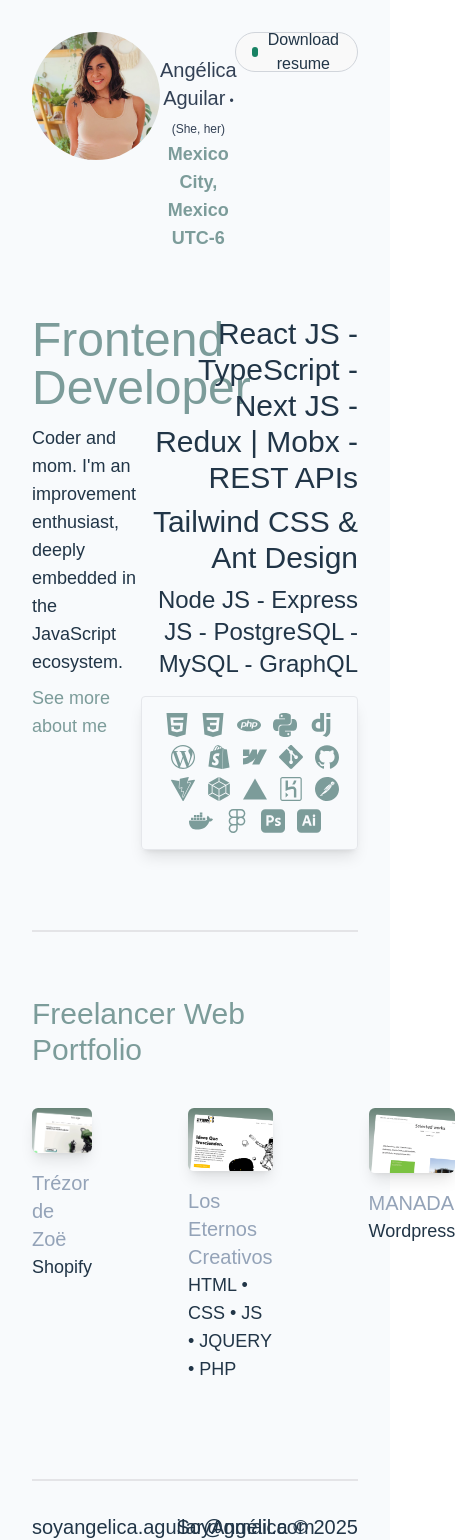
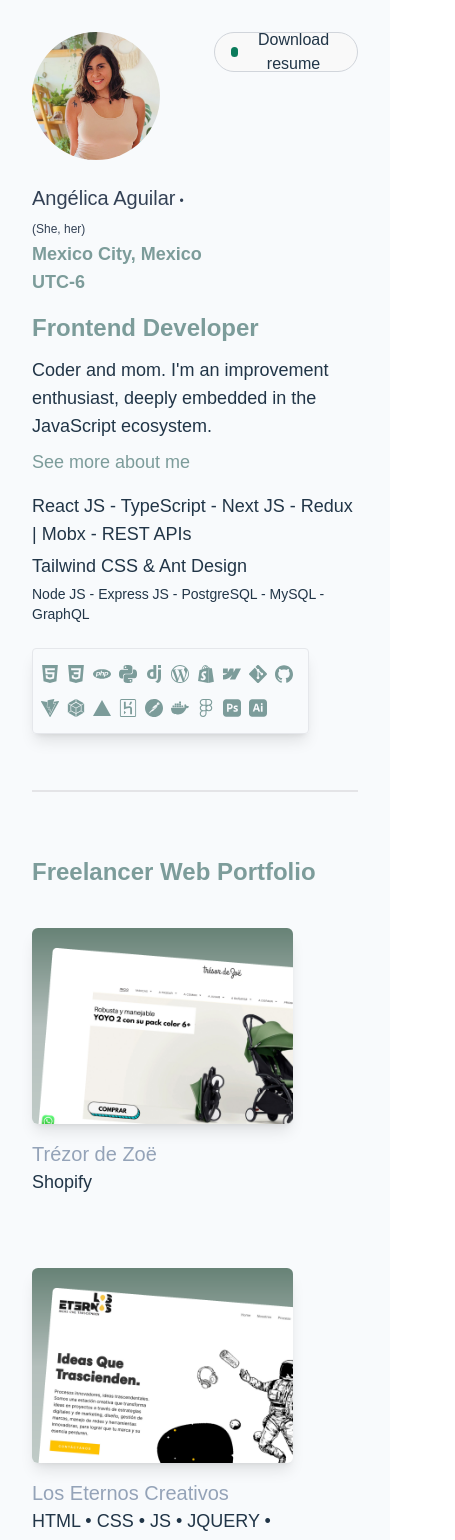
Before and after one commit to soyAngelica/portfolio2022, a React (Vite) app: page / in a window 390 px wide. Shown: the top 1540 px of the page, 455 px wide, since content can reach past the window. Built offline with nearby package versions, Linux system fonts and the light colour scheme; a web font is replaced by a local one.

Commit message:
responsive fixes

```diff
--- a/src/components/About/About.tsx
+++ b/src/components/About/About.tsx
@@ -7,7 +7,9 @@ const About = () => {
     <div>
       <Header />
       <div className="pb-12">
-        <h2 className="text-left text-3xl text-teal mb-2">About me</h2>
+        <h2 className="text-left text-2xl mb-2 md:text-3xl text-teal">
+          About me
+        </h2>
         <p className="text-lg text-left mb-2">
           I'm a mexican frontend developer, coding since 2012.
         </p>
@@ -44,7 +46,7 @@ const About = () => {
         </p>
       </div>
       <div className="pb-20 pt-8 block border-t-2 border-t-zinc-200">
-        <h2 className="text-left text-3xl text-teal mb-2 ">
+        <h2 className="text-left text-2xl mb-2 md:text-3xl text-teal">
           Volunteering & Education
         </h2>
         <p className="text-lg text-left mb-2">
@@ -57,7 +59,7 @@ const About = () => {
         <img
           src={MentesAmbulantes}
           alt="Mentes Ambulantes"
-          className="block pt-10 max-w-[1000px]"
+          className="block pt-10 md:max-w-[85%]"
         />
       </div>
       <Footer />
--- a/src/components/Header/Header.tsx
+++ b/src/components/Header/Header.tsx
@@ -6,10 +6,10 @@ const Header = () => {
   const location = useLocation();
 
   return (
-    <div className="flex justify-between pb-16">
-      <figure className="flex">
+    <div className="flex justify-between pb-4 mb:pb-16">
+      <figure className="md:flex">
         <img className="w-32 h-32 md:w-40 md:h-40 rounded-full" src={Pic} />
-        <div className="pt-6 md:p-8 text-center md:text-left space-y-4">
+        <div className="pt-6 md:p-8 text-left">
           <figcaption className="font-medium">
             <div className="text-slate-700 dark:text-slate-500 text-xl">
               Angélica Aguilar
--- a/src/components/Hero/Hero.tsx
+++ b/src/components/Hero/Hero.tsx
@@ -2,10 +2,12 @@ import StackSlider from "../StackSlider";
 
 const Hero = () => {
   return (
-    <div className="flex justify-between pb-20 border-b-2 border-b-zinc-200">
-      <div className="w-1/3">
-        <p className="text-5xl text-left mb-3 text-teal">Frontend Developer</p>
-        <p className="text-lg text-left mb-2">
+    <div className="md:flex justify-between pb-14 mb:pb-20 border-b-2 border-b-zinc-200">
+      <div className="md:w-1/3">
+        <p className="text-2xl md:text-5xl text-left font-bold md:font-normal mb-3 text-teal">
+          Frontend Developer
+        </p>
+        <p className="text-lg text-left mb-2 ">
           Coder and mom. I'm an improvement enthusiast, deeply embedded in the
           JavaScript ecosystem.
         </p>
@@ -15,17 +17,20 @@ const Hero = () => {
           </a>
         </p>
       </div>
-      <div className="w-2/3 text-right">
+      <div className="md:w-2/3 md:text-right pt-4 md:pt-0">
         <div>
-          <p className="text-3xl mb-2">
+          <p className="text-lg md:text-3xl mb-1 md:mb-2">
             React JS - TypeScript - Next JS - Redux | Mobx - REST APIs
           </p>
-          <p className="text-3xl mb-2"> Tailwind CSS & Ant Design</p>
-          <p className="text-2xl mb-2">
+          <p className="text-lg md:text-3xl mb-1 md:mb-2">
+            {" "}
+            Tailwind CSS & Ant Design
+          </p>
+          <p className="text-sm md:text-2xl mb-2">
             Node JS - Express JS - PostgreSQL - MySQL - GraphQL
           </p>
         </div>
-        <div className="flex text-right justify-end mt-4">
+        <div className="flex text-right md:justify-end mt-6">
           <StackSlider />
         </div>
       </div>
--- a/src/components/Portfolio/Portfolio.tsx
+++ b/src/components/Portfolio/Portfolio.tsx
@@ -5,9 +5,11 @@ import Portfolio3 from "@assets/img/3.png";
 const Portfolio = () => {
   return (
     <div className="pt-16 pb-20">
-      <h2 className="text-left text-3xl text-teal">Freelancer Web Portfolio</h2>
-      <div className="flex space-x-24 mt-10">
-        <div className="relative ">
+      <h2 className="text-left text-2xl font-bold md:font-normal md:text-3xl text-teal">
+        Freelancer Web Portfolio
+      </h2>
+      <div className="md:flex md:space-x-10 lg:space-x-24 mt-10 w-[80%] md:w-full">
+        <div className="relative mb-14 md:mb-0">
           <a href="https://www.tresordezoe.com/" target="_blank">
             <img
               src={Portfolio1}
@@ -21,7 +23,7 @@ const Portfolio = () => {
             </div>
           </a>
         </div>
-        <div className="relative">
+        <div className="relative mb-14 md:mb-0">
           <a href="http://www.loseternos.com.mx/" target="_blank">
             <img
               src={Portfolio3}
@@ -35,7 +37,7 @@ const Portfolio = () => {
             </div>
           </a>
         </div>
-        <div className="relative">
+        <div className="relative mb-14 md:mb-0">
           <a href="https://manada.mx/" target="_blank">
             <img
               src={Portfolio2}
--- a/src/components/StackSlider/StackSlider.tsx
+++ b/src/components/StackSlider/StackSlider.tsx
@@ -2,13 +2,13 @@ import { Skills } from "../../utils/dataSkills";
 
 const SkillList = () => {
   return (
-    <div className="rounded shadow-lg border ">
-      <div className="px-4 pb-4 pt-2">
-        <ul className="flex flex-wrap justify-center">
+    <div className="rounded shadow-lg border w-[85%] md:w-[80%]">
+      <div className="px-2 md:px-4 pb-4 pt-2">
+        <ul className="flex flex-wrap md:justify-center gap-2 md:gap-3">
           {Skills.map((skill, idx) => {
             return (
               <li
-                className="first:ml-0 ml-3 pt-2 text-teal text-2xl"
+                className="pt-2 text-teal text-lg md:text-2xl"
                 id={skill.title}
                 key={idx}
               >
```
